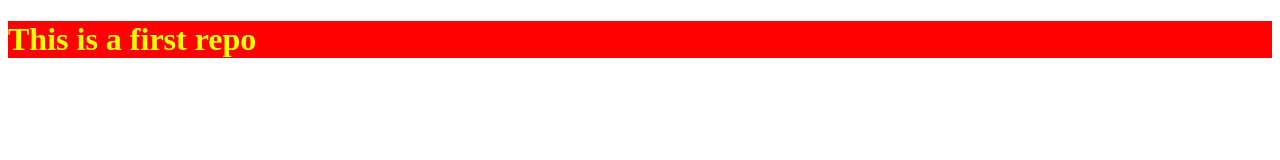
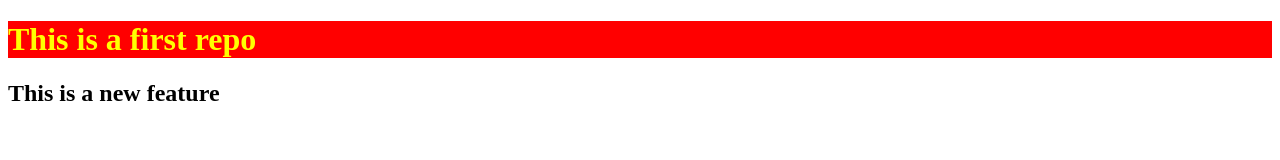
Before and after one commit to yash8806-svg/localrepo2, a plain HTML site: page index.html in a window 1280 px wide. Drawn offline with Linux system fonts and the light colour scheme.

Commit message:
Add feature

```diff
--- a/index.html
+++ b/index.html
@@ -8,5 +8,6 @@
 </head>
 <body>
     <h1>This is a first repo</h1>
+    <h2>This is a new feature</h2>
 </body>
 </html>
```
